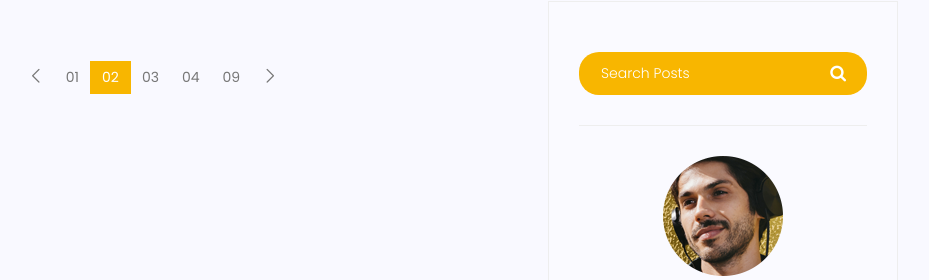
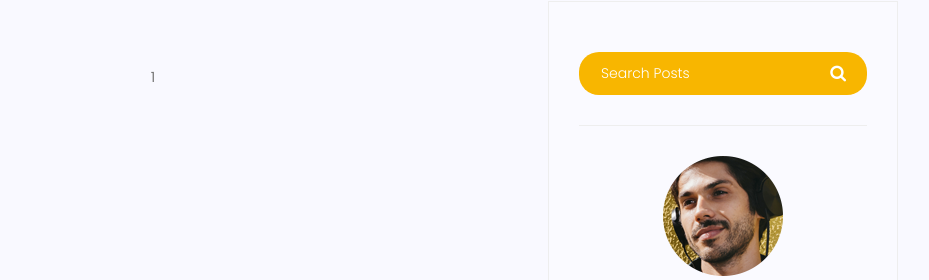
Before and after one commit to MaziarHeidari2003/some_django_pretty_well_implemented_project, a Django app: page /blog/category/1 in a window 1280 px wide. Shown: the part 1081-1361 px from the top of the page, without its empty margins (297-1226 px from the left). Run offline with Django 5.2, Linux system fonts and the light colour scheme; data comes from the database, SQL or seed files in the repository; both versions use the stored data as it was after the commit; some libraries are stand-ins or nearby versions.

Commit message:
pagination is almost done

```diff
--- a/blog/urls.py
+++ b/blog/urls.py
@@ -9,5 +9,6 @@
   path('<int:pid>', views.blog_single, name='single'),
   path('test',views.test, name='test'),
   path('category/<str:cat_name>', views.blog_view, name='category'),
-  path('author/<str:author_username>', views.blog_view, name='author')
+  path('author/<str:author_username>', views.blog_view, name='author'),
+  path('search/',views.blog_search, name='search')
 ]
--- a/blog/views.py
+++ b/blog/views.py
@@ -1,7 +1,7 @@
 from django.shortcuts import render
 from blog.models import Post
 from django.shortcuts import get_object_or_404
-
+from django.core.paginator import Paginator, PageNotAnInteger, EmptyPage
 # Create your views here.
 
 def blog_view(request, **kwargs):
@@ -10,6 +10,17 @@
     posts = posts.filter(category__name=kwargs['cat_name'])
   if kwargs.get('author_username') != None:
     posts = posts.filter(author__username=kwargs['author_username'])
+
+  posts = Paginator(posts,3)
+  try:
+    page_number = request.GET.get('page')
+    posts = posts.get_page(page_number)
+  except PageNotAnInteger:
+    posts = posts.get_page(1)
+  except EmptyPage:
+    posts = posts.get_page(1)
+
+
 
   return render(request, 'blog/blog-home.html',{
     'posts':posts
@@ -31,3 +42,14 @@
   return render(request, 'blog/blog-home.html',{
     'posts':posts
   })
+
+
+def blog_search(request):
+  posts = Post.objects.filter(status=1)
+  if request.method == 'GET':
+    if s := request.GET.get('s'):
+      posts = posts.filter(content__contains=s)
+
+  return render(request, 'blog/blog-home.html',{
+    'posts':posts
+  })
--- a/templates/blog/blog-home.html
+++ b/templates/blog/blog-home.html
@@ -32,7 +32,8 @@
 						<div class="overlay overlay-bg"></div>
 						<a href="#" target="_blank">
 							<div class="thumb">
-								  		 <img class="content-image img-fluid d-block mx-auto" src="{% static 'img/blog/cat-widget1.jpg' %}" alt="">
+								<img class="content-image img-fluid d-block mx-auto" src="{% static 'img/blog/cat-widget1.jpg' %}"
+									alt="">
 							</div>
 							<div class="content-details">
 								<h4 class="content-title mx-auto text-uppercase">Social life</h4>
@@ -49,7 +50,8 @@
 						<div class="overlay overlay-bg"></div>
 						<a href="#" target="_blank">
 							<div class="thumb">
-								  		 <img class="content-image img-fluid d-block mx-auto" src="{% static 'img/blog/cat-widget2.jpg' %}" alt="">
+								<img class="content-image img-fluid d-block mx-auto" src="{% static 'img/blog/cat-widget2.jpg' %}"
+									alt="">
 							</div>
 							<div class="content-details">
 								<h4 class="content-title mx-auto text-uppercase">Politics</h4>
@@ -66,7 +68,8 @@
 						<div class="overlay overlay-bg"></div>
 						<a href="#" target="_blank">
 							<div class="thumb">
-								  		 <img class="content-image img-fluid d-block mx-auto" src="{% static 'img/blog/cat-widget3.jpg' %}" alt="">
+								<img class="content-image img-fluid d-block mx-auto" src="{% static 'img/blog/cat-widget3.jpg' %}"
+									alt="">
 							</div>
 							<div class="content-details">
 								<h4 class="content-title mx-auto text-uppercase">Food</h4>
@@ -98,17 +101,24 @@
 
 						</ul>
 						<div class="user-details row">
-											<p class="user-name col-lg-12 col-md-12 col-6"><a href="{% url 'blog:author' author_username=post.author.username %}">{{post.author}}</a> <span class="lnr lnr-user"></span></p>
-											<p class="date col-lg-12 col-md-12 col-6"><a href="#">{{post.published_date|date:"D d M Y"}}</a> <span class="lnr lnr-calendar-full"></span></p>
-											<p class="view col-lg-12 col-md-12 col-6"><a href="#">{{post.counted_views}}</a> <span class="lnr lnr-eye"></span></p>
-											<p class="comments col-lg-12 col-md-12 col-6"><a href="#">06 Comments</a> <span class="lnr lnr-bubble"></span></p>
+							<p class="user-name col-lg-12 col-md-12 col-6"><a
+									href="{% url 'blog:author' author_username=post.author.username %}">{{post.author}}</a> <span
+									class="lnr lnr-user"></span></p>
+							<p class="date col-lg-12 col-md-12 col-6"><a href="#">{{post.published_date|date:"D d M Y"}}</a> <span
+									class="lnr lnr-calendar-full"></span></p>
+							<p class="view col-lg-12 col-md-12 col-6"><a href="#">{{post.counted_views}}</a> <span
+									class="lnr lnr-eye"></span></p>
+							<p class="comments col-lg-12 col-md-12 col-6"><a href="#">06 Comments</a> <span
+									class="lnr lnr-bubble"></span></p>
 						</div>
 					</div>
 					<div class="col-lg-9 col-md-9 ">
 						<div class="feature-img">
 							<img class="img-fluid" src="{{post.image.url}}" alt="">
 						</div>
-										<a class="posts-title" href="{% url 'blog:single' pid=post.id %}"><h3>{{post.title}}</h3></a>
+						<a class="posts-title" href="{% url 'blog:single' pid=post.id %}">
+							<h3>{{post.title}}</h3>
+						</a>
 						<p class="excert">
 							{{post.content|truncatechars:150}}
 						</p>
@@ -117,40 +127,46 @@
 				</div>
 				{% endfor %}
 
-
-
 				<nav class="blog-pagination justify-content-center d-flex">
 					<ul class="pagination">
+						{% if posts.has_previous %}
 						<li class="page-item">
-		                                <a href="#" class="page-link" aria-label="Previous">
+
+							<a href="?page={{posts.previous.page_number}}" class="page-link" aria-label="Previous">
 								<span aria-hidden="true">
 									<span class="lnr lnr-chevron-left"></span>
 								</span>
 							</a>
 						</li>
-		                            <li class="page-item"><a href="#" class="page-link">01</a></li>
-		                            <li class="page-item active"><a href="#" class="page-link">02</a></li>
-		                            <li class="page-item"><a href="#" class="page-link">03</a></li>
-		                            <li class="page-item"><a href="#" class="page-link">04</a></li>
-		                            <li class="page-item"><a href="#" class="page-link">09</a></li>
+
+						{% endif %}
+
+						{% for i in posts.paginator.page_range %}
+						<li class="page-item"><a href="?page={{i}}" class="page-link">{{i}}</a></li>
+						{% endfor %}
+
+						{% if posts.has_next %}
+
 						<li class="page-item">
-		                                <a href="#" class="page-link" aria-label="Next">
+							<a href="?page={{posts.next_page_number}}" class="page-link" aria-label="Next">
 								<span aria-hidden="true">
 									<span class="lnr lnr-chevron-right"></span>
 								</span>
 							</a>
 						</li>
+						{% endif %}
 					</ul>
+
+
+
+
 				</nav>
 			</div>
 			<div class="col-lg-4 sidebar-widgets">
 				<div class="widget-wrap">
-								<div class="single-sidebar-widget search-widget">
-									<form class="search-form" action="#">
-			                            <input placeholder="Search Posts" name="search" type="text" onfocus="this.placeholder = ''" onblur="this.placeholder = 'Search Posts'" >
-			                            <button type="submit"><i class="fa fa-search"></i></button>
-			                        </form>
-								</div>
+
+
+					{% include 'blog/blog-search.html' %}
 
 
 
@@ -177,7 +193,8 @@
 										<div class="input-group-text"><i class="fa fa-envelope" aria-hidden="true"></i>
 										</div>
 									</div>
-									        <input type="text" class="form-control" id="inlineFormInputGroup" placeholder="Enter email" onfocus="this.placeholder = ''" onblur="this.placeholder = 'Enter email'" >
+									<input type="text" class="form-control" id="inlineFormInputGroup" placeholder="Enter email"
+										onfocus="this.placeholder = ''" onblur="this.placeholder = 'Enter email'">
 								</div>
 							</div>
 							<a href="#" class="bbtns">Subcribe</a>
--- /dev/null
+++ b/templates/blog/blog-search.html
@@ -0,0 +1,6 @@
+<div class="single-sidebar-widget search-widget">
+  <form class="search-form" action="{% url 'blog:search' %}">
+                  <input placeholder="Search Posts" name="s" type="text" onfocus="this.placeholder = ''" onblur="this.placeholder = 'Search Posts'" >
+                  <button type="submit"><i class="fa fa-search"></i></button>
+              </form>
+</div>
```
Also changed, not shown: db.sqlite3, media/blog/brand.jpg (added), media/blog/hatami.jpg (added), statics/img/N4mLwE8rfl90jowgAaTHqSgvZfICnW.avif (added), statics/img/brand.jpg (added), statics/img/hatami.jpg (added). Lines whose indentation alone changed are shown as unchanged.
